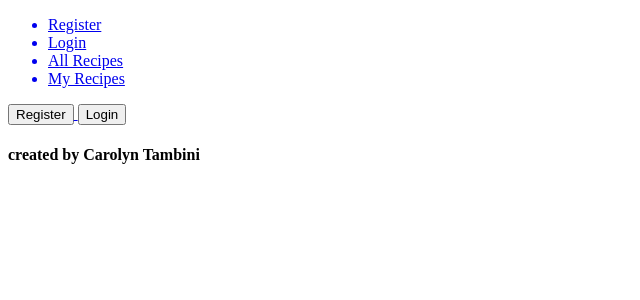
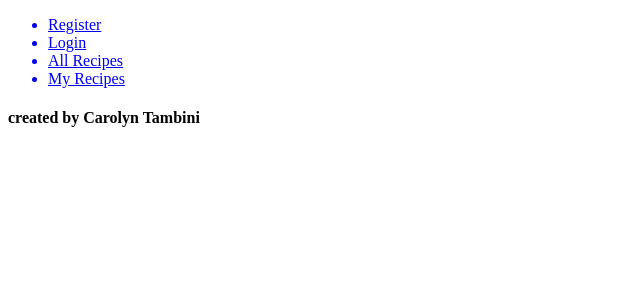
Before and after one commit to Tambini/project4, a React (Create React App) app in the folder FE/client/: page / in a window 1280 px wide. Shown: the top 300 px of the page, without its empty margins (0-640 px from the left). Built offline with nearby package versions, Linux system fonts and the light colour scheme.

Commit message:
Updated the app/js with correect routes.  Moved them from teh recipe container to the app.js

```diff
--- a/FE/client/src/App.js
+++ b/FE/client/src/App.js
@@ -5,9 +5,13 @@ import { Route, Link, withRouter } from 'react-router-dom';
 import Header from './components/Header';
 import Footer from './components/Footer';
 import Register from './components/Register';
-import Login from './components/Login'
+import Login from './components/Login';
+
 
 import './App.css';
+import RecipeDetail from './components/RecipeDetail';
+import UserRecipes from './components/UserRecipes';
+import AllRecipes from './components/AllRecipes';
 
 class App extends Component {
   constructor(props) {
@@ -36,7 +40,7 @@ class App extends Component {
     e.preventDefault();
     const currentUser = await loginUser(loginData);
     this.setState({ currentUser });
-    this.props.history.push("/recipes");
+    this.props.history.push("/user/recipes");
   }
 
   handleLogout = () => {
@@ -53,30 +57,21 @@ class App extends Component {
     if (localStorage.getItem('authToken')) {
       const name = localStorage.getItem('name');
       const email = localStorage.getItem('email');
-      const user = { name, email };
+      const id = localStorage.getItem('id');
+      const user = { name, email, id };
       user && this.setState({
         currentUser: user
       })
     }
   }
 
+
+
   render() {
     return (
 
       <div className="App" >
         <Header />
-        {this.state.currentUser ?
-          <div>
-            <h1>Welcome, {this.state.currentUser.name}</h1>
-            <button onClick={this.handleLogout}>Logout</button>
-          </div>
-          :
-          <nav>
-            <Link to="/register"> <button>Register</button></Link>
-            <Link to="/login"> <button>Login</button></Link>
-
-          </nav>
-        }
 
         <Route path="/register" render={() => (
           <Register
@@ -90,6 +85,13 @@ class App extends Component {
             errorMessage={this.state.errorText}
           />
         )} />
+        <Route path="/recipes" render={() =>
+          <AllRecipes />
+        } />
+        <Route path="user/:id/recipes" render={() =>
+          <UserRecipes />
+        } />
+
 
         <Footer />
 
```
